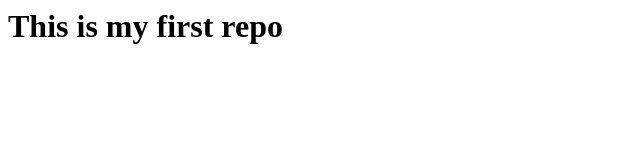
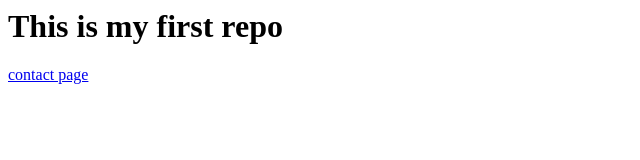
Before and after one commit to Jaganraj/First_test_repo_master, a plain HTML site: page index.html in a window 1280 px wide. Shown: the whole page, without its empty margins (0-640 px from the left). Drawn offline with Linux system fonts and the light colour scheme.

Commit message:
index: second commit

```diff
--- a/index.html
+++ b/index.html
@@ -5,5 +5,6 @@
 <h1>
 This is my first repo
 </h1>
+<a href="src/contact.html">contact page</a>
 <body>
 </html>
```
